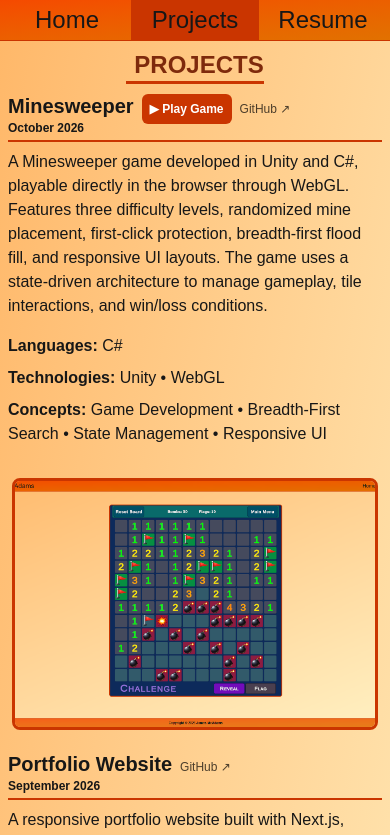
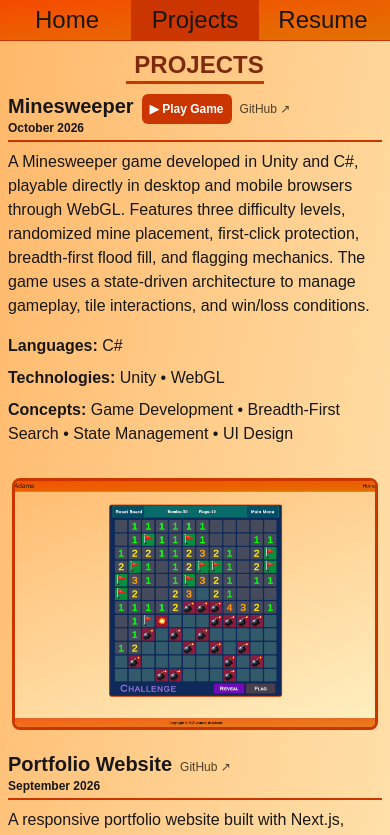
Before and after one commit to JamesMcAdamsDevHub/portfolio-website, a Next.js app: page /projects in a window 390 px wide. Shown: the top 835 px of the page. Built offline with nearby package versions, Linux system fonts and the light colour scheme.

Commit message:
Improved accessibility/responsive design and updated minesweeper project info

```diff
--- a/src/app/games/minesweeper/page.tsx
+++ b/src/app/games/minesweeper/page.tsx
@@ -1,8 +1,8 @@
 export default function Home() {
   return (
-    <main className="mx-auto max-w-7xl py-12 max-lg:landscape:py-2">
+    <main className="mx-auto max-w-7xl py-14 max-lg:landscape:py-2">
       <section>
-        <div className="mx-auto aspect-[9/10] w-full max-w-xl landscape:max-w-[70dvh] overflow-hidden rounded-lg border-3 border-orange-700">
+        <div className="mx-auto box-border aspect-[9/10] w-full max-w-xl landscape:max-w-[70dvh] overflow-hidden rounded-lg border-3 border-orange-700">
           <iframe
             src="/games/minesweeper/index.html"
             title="Play Minesweeper"
--- a/src/app/layout.tsx
+++ b/src/app/layout.tsx
@@ -15,7 +15,7 @@ const geistMono = Geist_Mono({
 });
 
 export const metadata: Metadata = {
-  title: "James McAdams | Software Developer",
+  title: "James McAdams Software Developer",
   description:
     "Portfolio of James McAdams, featuring software development, game development, and programming projects.",
 };
--- a/src/content/projects.json
+++ b/src/content/projects.json
@@ -4,21 +4,21 @@
     "repoLink": "https://github.com/JamesMcAdamsDevHub/MinesweeperWebGL",
     "playLink": "/games/minesweeper",
     "briefDescription": "A browser-playable Minesweeper game built in Unity with three difficulty levels.",
-    "description": "A Minesweeper game developed in Unity and C#, playable directly in the browser through WebGL. Features three difficulty levels, randomized mine placement, first-click protection, breadth-first flood fill, and responsive UI layouts. The game uses a state-driven architecture to manage gameplay, tile interactions, and win/loss conditions.",
+    "description": "A Minesweeper game developed in Unity and C#, playable directly in desktop and mobile browsers through WebGL. Features three difficulty levels, randomized mine placement, first-click protection, breadth-first flood fill, and flagging mechanics. The game uses a state-driven architecture to manage gameplay, tile interactions, and win/loss conditions.",
     "languages": ["C#"],
     "technologies": ["Unity", "WebGL"],
     "concepts": [
       "Game Development",
       "Breadth-First Search",
       "State Management",
-      "Responsive UI"
+      "UI Design"
     ],
     "startDate": "October 2026",
     "media": [
       {
         "type": "game",
         "src": "/images/projects/minesweeper/screenshot-minesweeper.png",
-        "alt": "Playable Minesweeper game",
+        "alt": "Screenshot of Minesweeper gameplay",
         "description": "Play Minesweeper directly in your browser"
       }
     ],
```
Also changed, not shown: 1 other file (tests, documents, lock files or other folders).
